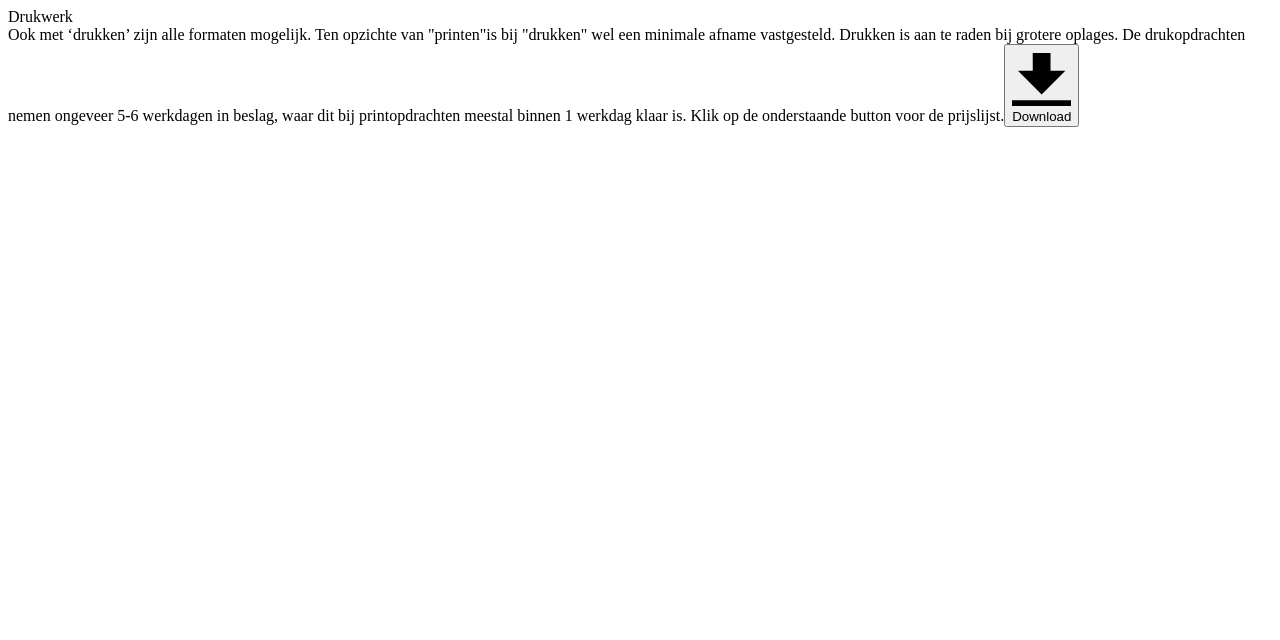
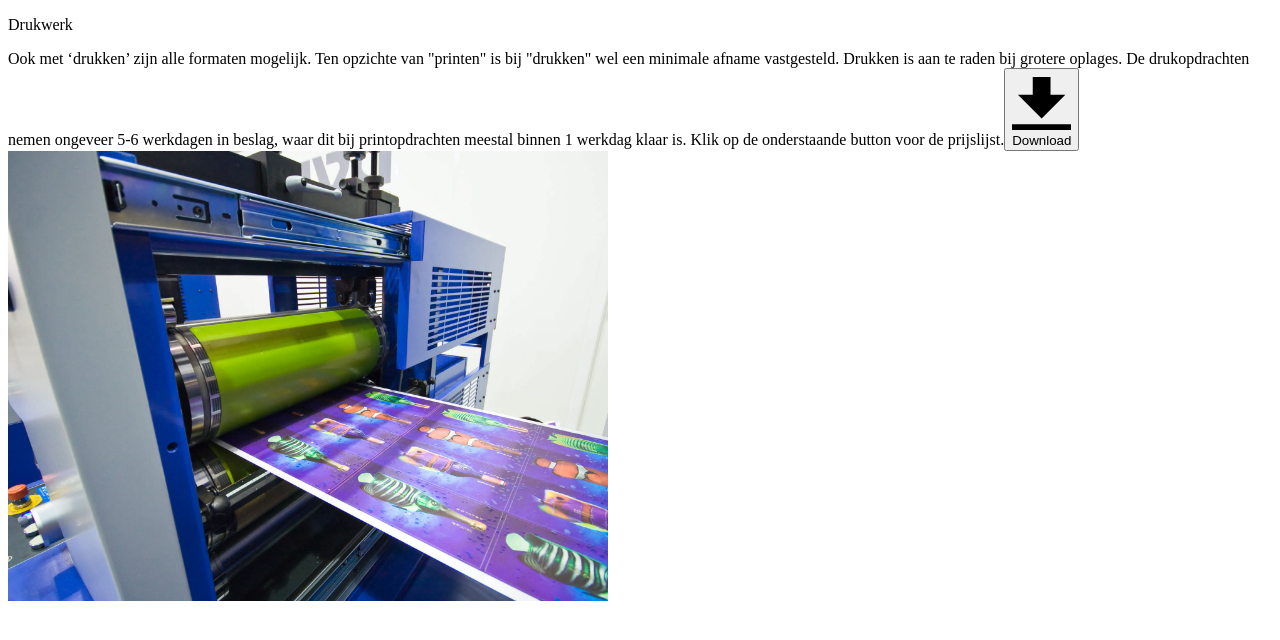
Before and after one commit to munauwar/mughalprintstore, a Next.js app: page /Drukwerk in a window 1280 px wide. Shown: the top 640 px of the page. Built offline with nearby package versions, Linux system fonts and the light colour scheme.

Commit message:
Add another page

```diff
--- a/pages/Drukwerk.js
+++ b/pages/Drukwerk.js
@@ -1,26 +1,49 @@
+import Head from 'next/head'
+import Image from 'next/image'
+
+
 function Drukwerk() {
     return (
+        <>
+            <Head>
+                <title>Mughal Print Store - Print</title>
+                <meta name="description" content="Generated by create next app" />
+                <link rel="icon" href="/favicon.ico" />
+            </Head>
             <div className="b-gray-100 overflow-y-hidden">
                 <div className="w-full flex flex-wrap">
                     <div className="relative rounded-lg w-full bg-gray-100 mx-auto lg:flex md:flex-wrap items-center pt-12 sm:pt-24 pb-12 lg:pb-24">
-                    <div className="lg:w-2/6 text-3xl text-center text-red-500 font-mono">
-                        Drukwerk
-                    </div>
+                        <div className="w-full lg:w-3/6 font-mono">
+                            <p className="text-3xl text-center text-red-500">Drukwerk</p>
 
-                    <div className="lg:w-3/6 mx-5 text-xl font-mono">
-                        Ook met ‘drukken’ zijn alle formaten mogelijk. Ten opzichte van "printen"is bij "drukken" wel een minimale afname vastgesteld. Drukken is aan te raden bij grotere oplages.
+                            <div className="w-11/12 lg:w-4/5 md:mx-auto mx-auto text-base">
+                            Ook met ‘drukken’ zijn alle formaten mogelijk. Ten opzichte van "printen" is bij "drukken" wel een minimale afname vastgesteld. Drukken is aan te raden bij grotere oplages.
                             De drukopdrachten nemen ongeveer 5-6 werkdagen in beslag, waar dit bij printopdrachten meestal binnen 1 werkdag klaar is.
 
                                 Klik op de onderstaande button voor de prijslijst.
-
-                        <button className="bg-gray-300 hover:bg-red-600 text-gray-800 font-bold py-2 px-4 flex-wrap rounded inline-flex mt-5 float-right">
-                            <svg className="fill-current w-4 h-4 mt-1 mr-2" xmlns="http://www.w3.org/2000/svg" viewBox="0 0 20 20"><path d="M13 8V2H7v6H2l8 8 8-8h-5zM0 18h20v2H0v-2z"/></svg>
+                                <button className="mb-12 bg-gray-300 hover:bg-red-600 text-gray-800 font-bold py-2 px-4 flex-wrap rounded inline-flex mt-5 float-right">
+                                    <svg className="fill-current w-4 h-4 mt-1 mr-2" xmlns="http://www.w3.org/2000/svg" viewBox="0 0 20 20"><path d="M13 8V2H7v6H2l8 8 8-8h-5zM0 18h20v2H0v-2z" /></svg>
                                     <span>Download</span>
                                 </button>
+                            </div>
+
+
+                        </div>
+
+                        <div className="lg:w-3/6">
+                            <div className="relative text-center ml-5 mr-5 mt-14">
+                                <Image
+                                    alt="home-image"
+                                    src="/asset/images/slider3.jpg"
+                                    width={600}
+                                    height={450}
+                                />
                             </div>
                         </div>
                     </div>
                 </div>
+            </div>
+        </>
     )
 }
 
```
Also changed, not shown: pages/Print.js (+4 -4 lines). Lines whose indentation alone changed are shown as unchanged.
